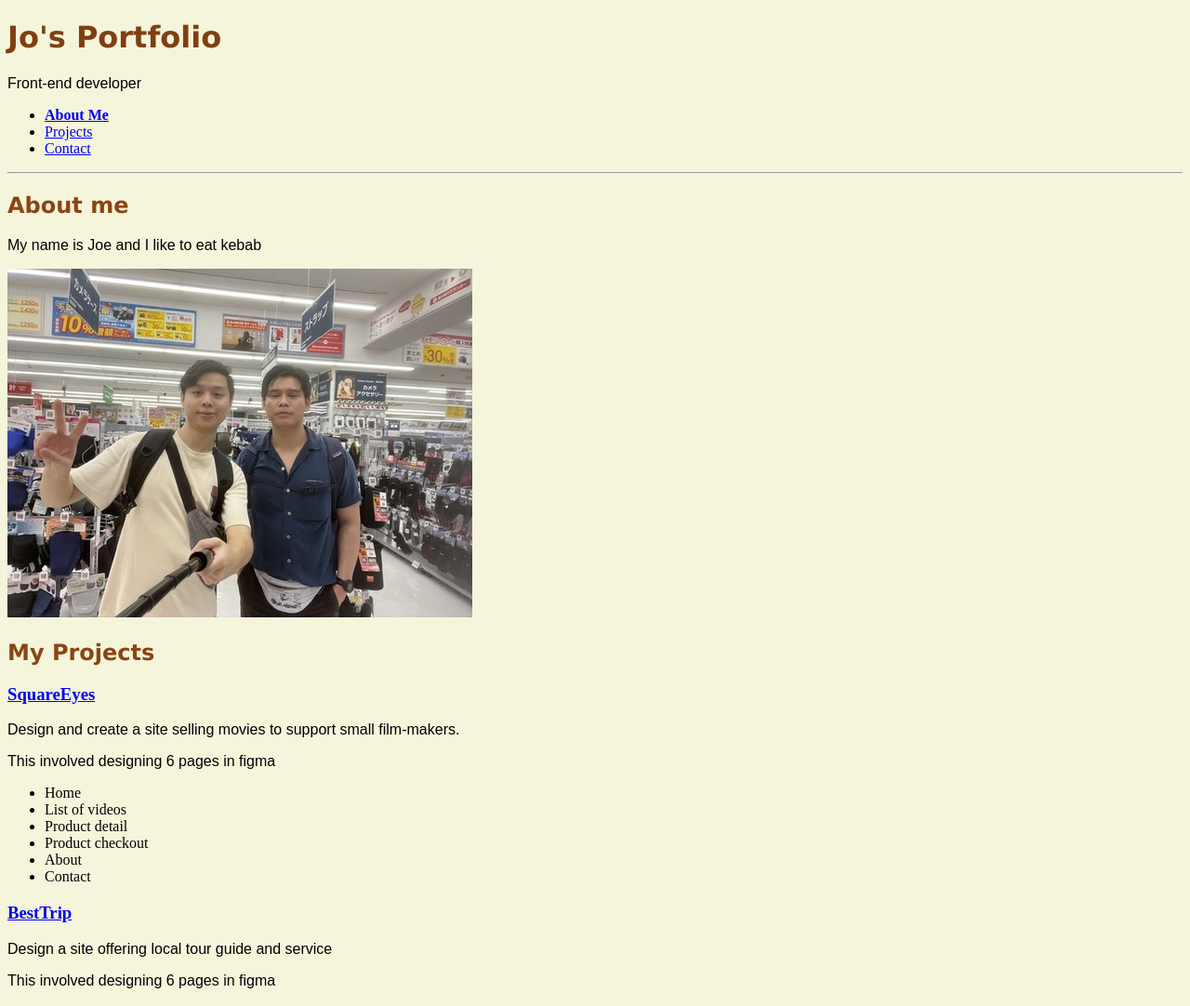
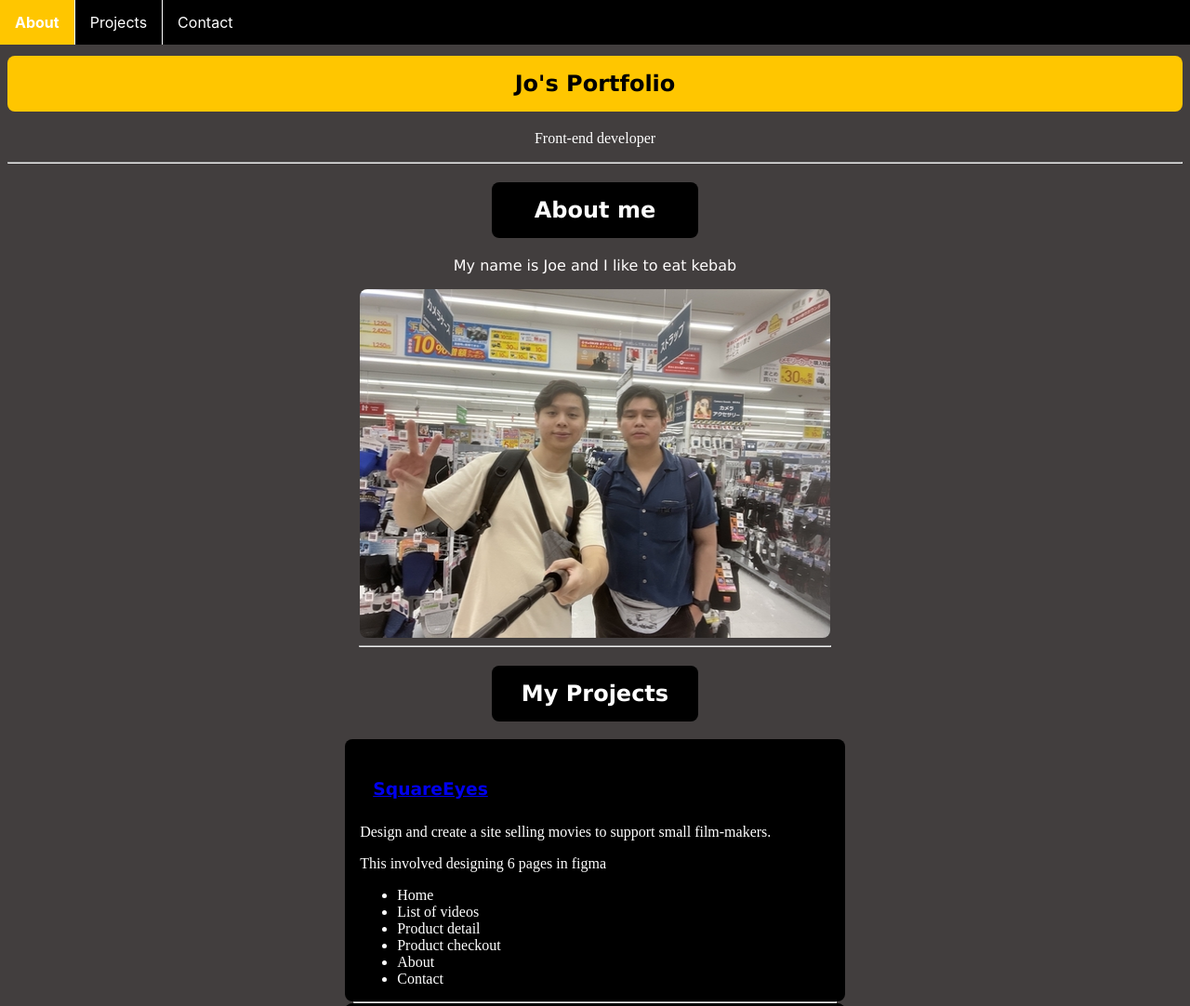
Before and after one commit to Jovo98/my-portfolio, a plain HTML site: page index.html in a window 1280 px wide. Shown: the top 1082 px of the page at 93% size. Drawn offline with Linux system fonts and the light colour scheme.

Commit message:
Wedsnday 4th October

```diff
--- a/index.html
+++ b/index.html
@@ -10,35 +10,43 @@
     <!--Using style tag to style font and colors without css file -->
     <style>
 
+
     </style>
 </head>
 
 <body>
 
     <header>
-        <h1>Jo's Portfolio</h1>
-        <p>Front-end developer</p>
         <nav>
-            <ul>
-                <li><a href="#about"><b>About Me</b></a></li>
-                <li><a href="#projects">Projects</a></li>
-                <li><a href="contact.html">Contact</a></li>
+            <ul class="generic-ul">
+                <li class="generic-li"><a href="#about" class="active"><b>About</b></a></li>
+                <li class="generic-li"><a href="#projects">Projects</a></li>
+                <li class="generic-li"><a href="contact.html">Contact</a></li>
             </ul>
         </nav>
-        <hr>
     </header>
 
     <main>
+        <section>
+            <h1>Jo's Portfolio</h1>
+            <p style="text-align: center; color: white;">Front-end developer</p>
+        </section>
+        <hr>
         <!-- We give our sections an ID to easily navigate in the page -->
         <section id="about">
             <h2>About me</h2>
-            <p>My name is Joe and I like to eat kebab</p>
+            <p id="kebab">My name is Joe and I like to eat kebab</p>
             <img src="assets/image2.jpg" alt="Joe on the left and his brother" width="500" height="375"/>
         </section>
 
         <section id="projects">
+            <hr style="width: 40%">
+            <h2>My Projects</h2>
+
+
             <div>
-                <h2>My Projects</h2>
+
+
                 <h3>
                     <a href="https://www.figma.com/file/oNyLHTpD0Qszhh5OyQGrYh/Design-CA-Jo-Tan-Vo?type=design&node-id=0%3A1&mode=design&t=0PUaYIP6yXoWRust-1"
                        target="_blank">SquareEyes</a></h3>
@@ -53,6 +61,7 @@
                     <li>Contact</li>
                 </ul>
             </div>
+            <hr style="width: 41%; margin: auto;">
 
             <div>
                 <h3><a href="#">BestTrip</a></h3>
@@ -67,8 +76,11 @@
                     <li>Contact</li>
                 </ul>
             </div>
+            <hr style="width: 41%; margin: auto;">
 
             <div>
+
+
                 <h3><a href="#">Chef</a></h3>
                 <p>Design a food delivery application</p>
                 <p>This involved designing 6 pages in figma</p>
@@ -82,15 +94,13 @@
                 </ul>
             </div>
         </section>
-        <section>
+        <section class="center">
             <a href="contact.html" class="button">Hire me now!</a>
-            <p> </p>
         </section>
 
     </main>
-
+    <hr>
     <footer>
-        <hr>
         <p style="text-align:center;">© 2023 Jo Portfolio</p>
     </footer>
 
--- a/styles.css
+++ b/styles.css
@@ -1,20 +1,191 @@
 .button {
-    background-color: #572a01;
-    border: none;
-    color: white;
+    background-color: #ffc600;
+    color: #000000;
     padding: 15px 32px;
     text-align: center;
     text-decoration: none;
     display: inline-block;
     font-size: 14px;
     margin: 4px 2px;
+    transition-duration: 0.4s;
+    cursor: pointer;
+    border-radius: 4px;
+    width: 10%;
+}
+.button:hover {
+    background-color: #000000; /* Green */
+    color: white;
+}
+.button2:hover {
+    background-color: #000000; /* Green */
+    color: white;
+}
+.button2 {
+    background-color: #ffc600;
+    color: #000000;
+    padding: 16px;
+    text-decoration: none;
+    display: inline-block;
+    font-size: 14px;
+    transition-duration: 0.4s;
+    width: 100px;
+    border: 2px black;
     cursor: pointer;
     border-radius: 4px;
 }
-body {background-color: beige;}
-h1   {color: #803f11;}
-h2   {color: saddlebrown;}
-p    {color: black;}
-p    {font-family: Arial,sans-serif;}
-h1   {font-family: Verdana,serif;}
-h2   {font-family: Verdana,serif;}
+
+p.dotted {
+    border-style: dotted;
+}
+
+body {
+    background-color: #423e3e;
+}
+h1   {
+    padding: 16px;
+    border-radius: 8px;
+    color: #000000;
+    background-color: #ffc600;
+    text-align: center;
+    font-family: Verdana,sans-serif;
+}
+h2   {
+    color: #ffffff;
+    text-align: center;
+    align-content: center;
+    font-family: Verdana, serif;
+    padding: 16px;
+    background-color: #000000;
+    border-radius: 8px;
+    margin-left: auto;
+    margin-right: auto;
+    width: 15%;
+}
+h3   {
+    background-color: #ffc600;
+    color: saddlebrown;
+    font-family: Verdana, serif;
+    width: 30%;
+    text-align: center;
+    align-content: center;
+
+    border-radius: 8px;
+}
+.intro {
+    width: 200px;
+    margin: auto;
+}
+
+
+#kebab  {
+    color: #fffdfd;
+    align-content: center;
+    text-align: center;
+    font-family: Verdana, serif;
+}
+
+#about-par{
+    background-color: darkblue;
+    color: white;
+    padding: 16px;
+    border-radius: 8px;
+    text-align: center;
+    font-family: Arial,sans-serif;
+}
+#projects-par{
+    background-color: azure;
+    color: blueviolet;
+    padding: 16px;
+    border-radius: 8px;
+    font-family: cursive;
+}
+
+
+img {
+    display: block;
+    margin-left: auto;
+    margin-right: auto;
+    width: 40%;
+    border-radius: 8px;
+}
+
+header {
+    border-radius: 12px;
+    padding: 16px;
+    font-family: Inter,serif;
+    text-align: center;
+}
+
+section {
+
+
+}
+
+div {
+    padding: 16px;
+    border-radius: 8px;
+    background-color: #000000;
+    margin-left: auto;
+    margin-right: auto;
+    width: 40%;
+    color: white;
+    height: 250px;
+
+
+}
+
+
+.center {
+    text-align: center;
+
+}
+footer {
+    color: white;
+
+}
+.generic-ul {
+    list-style-type: none;
+    margin: 0px;
+    padding: 0;
+    overflow: hidden;
+    background-color: #000000;
+    top: 0;
+    left: 0;
+    width: 100%;
+    position: fixed;
+
+
+}
+
+li a:hover {
+    background-color: #ffc600;
+}
+.active {
+    background-color: #04AA6D;
+}
+li a {
+
+    display: block;
+    color: #ffffff;
+    text-align: center;
+    padding: 14px 16px;
+    text-decoration: none;
+}
+
+.generic-li {
+
+    float: left;
+
+    display: inline;
+    border-right: 1px solid #ffffff;
+}
+a {
+    display: block;
+    padding: 8px;
+    background-color: #000000;
+
+
+}
+li:last-child {
+    border-right: none;
+}
```
Also changed, not shown: contact.html (+16 -6 lines).
